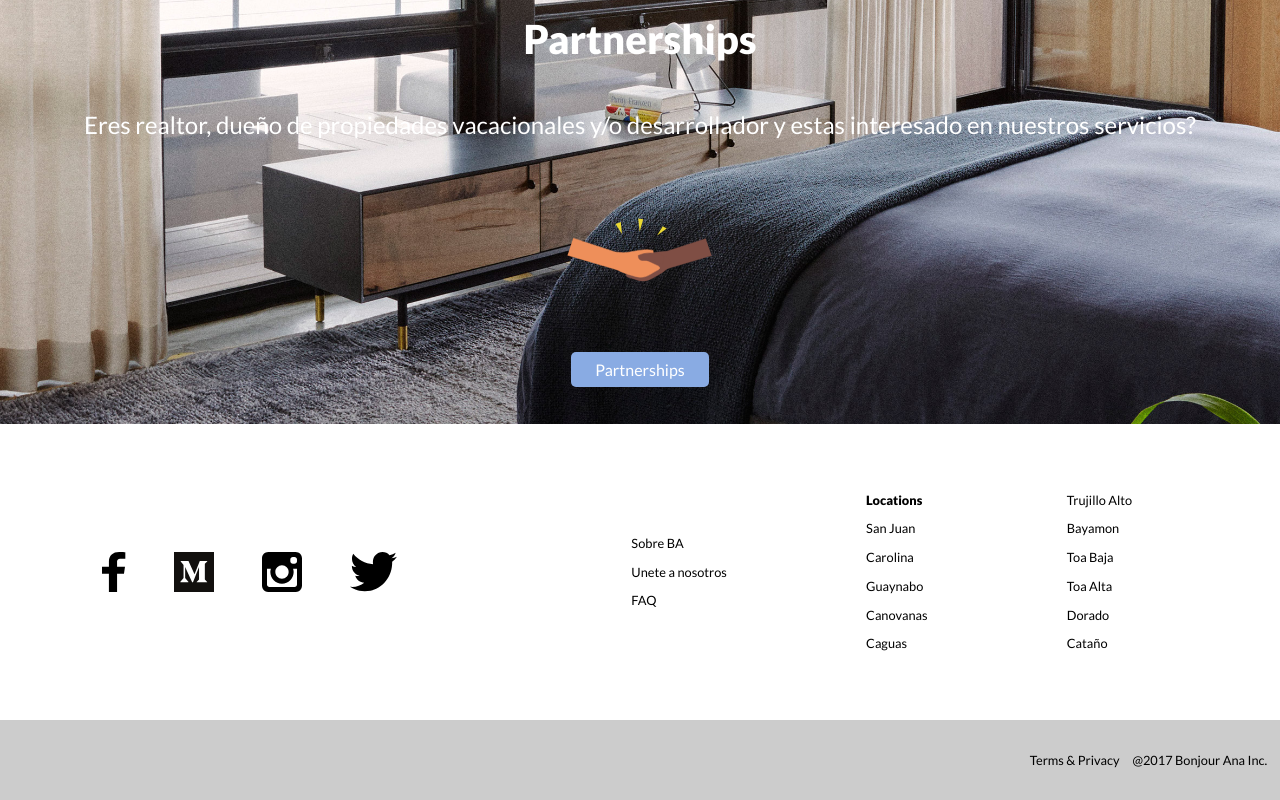
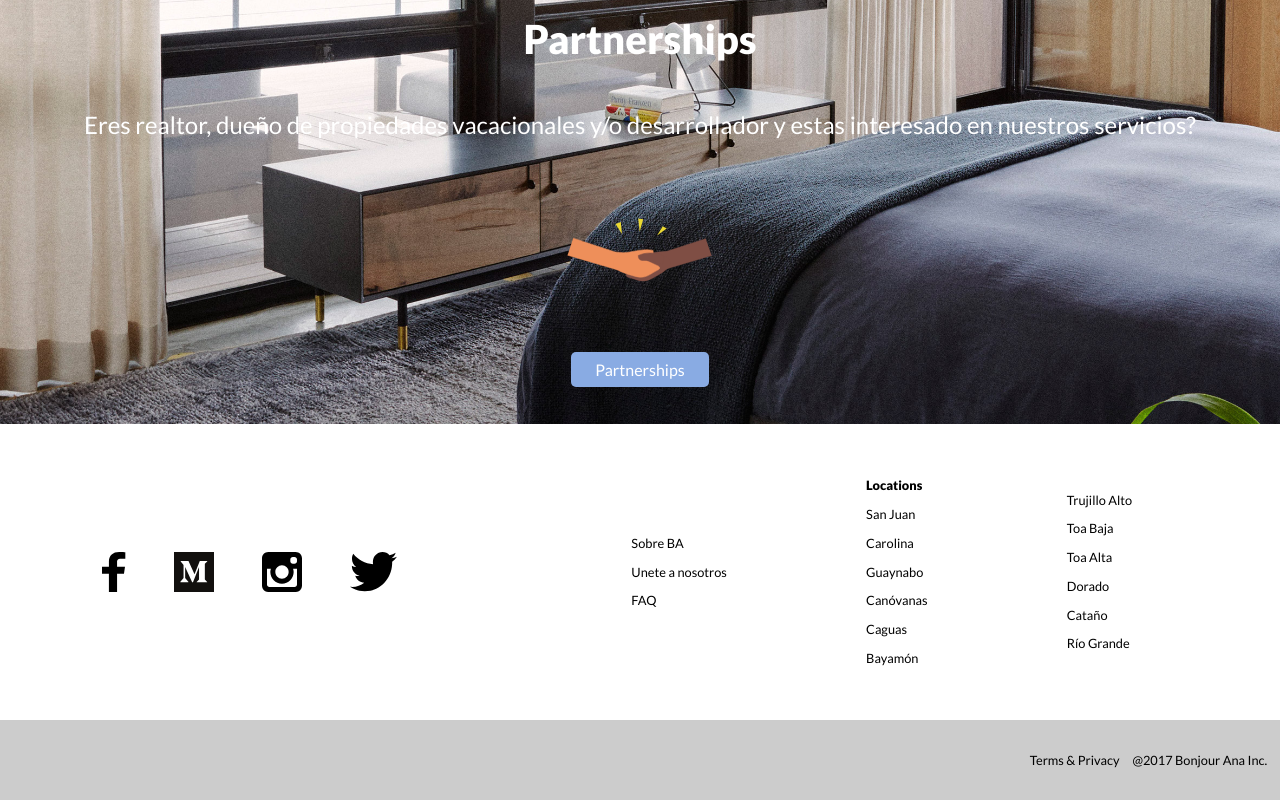
Before and after one commit to bonjouranainc/web-app, a React app in the folder front-end/: page / in a window 1280 px wide. Shown: the part 3475-4275 px from the top of the page. Built offline with nearby package versions, Linux system fonts and the light colour scheme.

Commit message:
Footer top added location

```diff
--- a/front-end/src/components/Footer/FooterTop.js
+++ b/front-end/src/components/Footer/FooterTop.js
@@ -46,16 +46,17 @@ class FooterTop extends Component {
             <p>San Juan</p>
             <p>Carolina</p>
             <p>Guaynabo</p>
-            <p>Canovanas</p>
+            <p>Canóvanas</p>
             <p>Caguas</p>
+            <p>Bayamón</p>
           </div>
           <div className='locations s-txt'>
             <p>Trujillo Alto</p>
-            <p>Bayamon</p>
             <p>Toa Baja</p>
             <p>Toa Alta</p>
             <p>Dorado</p>
             <p>Cataño</p>
+            <p>Río Grande</p>
           </div>
         </div>
       </div>
```
